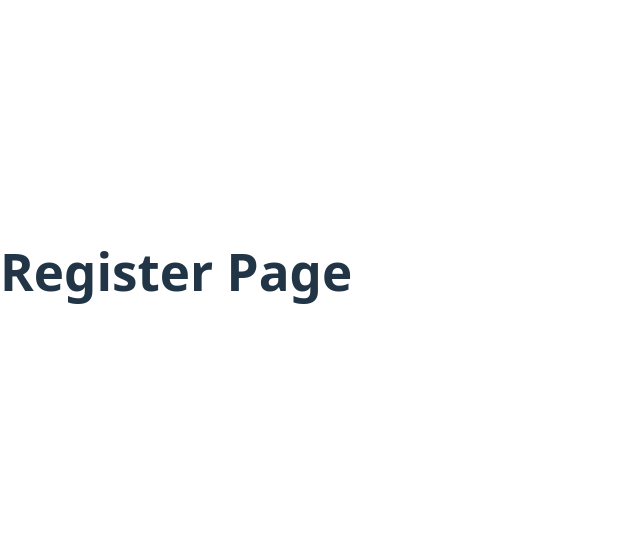
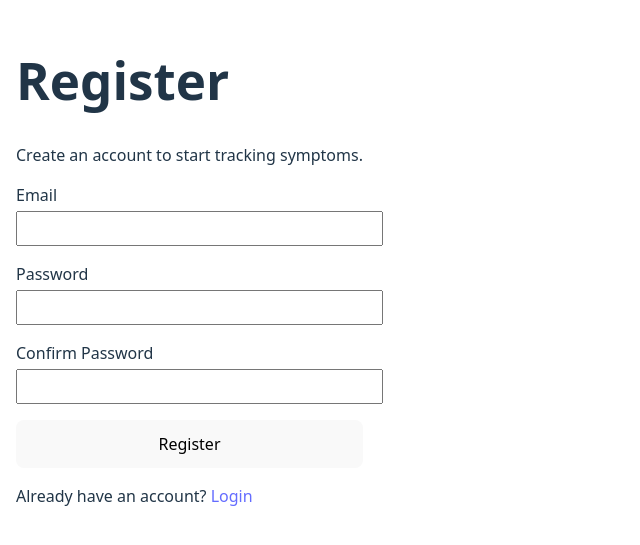
Before and after one commit to pleaselukau/whealth-tracker, a React app in the folder frontend/: page /register in a window 1280 px wide. Shown: the part 129-674 px from the top of the page, without its empty margins (0-640 px from the left). Built offline with nearby package versions, Linux system fonts and the light colour scheme; no server answers; the HTML template or start-up script is replaced by a standard one.

Commit message:
Phase 2: implement login and register pages

```diff
--- a/frontend/src/pages/LoginPage.tsx
+++ b/frontend/src/pages/LoginPage.tsx
@@ -1,3 +1,70 @@
+import { useState } from "react";
+import { Link, useNavigate } from "react-router-dom";
+
+import { useAuth } from "../context/AuthContext";
+
 export function LoginPage() {
-  return <h1>Login Page</h1>;
+  const navigate = useNavigate();
+  const { login } = useAuth();
+
+  const [email, setEmail] = useState("");
+  const [password, setPassword] = useState("");
+  const [error, setError] = useState("");
+  const [isSubmitting, setIsSubmitting] = useState(false);
+
+  async function handleSubmit(event: React.FormEvent<HTMLFormElement>) {
+    event.preventDefault();
+    setError("");
+    setIsSubmitting(true);
+
+    try {
+      await login({ email, password });
+      navigate("/dashboard");
+    } catch (err) {
+      setError(err instanceof Error ? err.message : "Login failed");
+    } finally {
+      setIsSubmitting(false);
+    }
+  }
+
+  return (
+    <div style={{ maxWidth: 400, margin: "4rem auto", padding: "1rem" }}>
+      <h1>Login</h1>
+      <p>Sign in to access your symptom dashboard.</p>
+
+      <form onSubmit={handleSubmit} style={{ display: "grid", gap: "1rem" }}>
+        <label>
+          Email
+          <input
+            type="email"
+            value={email}
+            onChange={(event) => setEmail(event.target.value)}
+            required
+            style={{ display: "block", width: "100%", padding: "0.5rem", marginTop: "0.25rem" }}
+          />
+        </label>
+
+        <label>
+          Password
+          <input
+            type="password"
+            value={password}
+            onChange={(event) => setPassword(event.target.value)}
+            required
+            style={{ display: "block", width: "100%", padding: "0.5rem", marginTop: "0.25rem" }}
+          />
+        </label>
+
+        {error && <p style={{ color: "crimson" }}>{error}</p>}
+
+        <button type="submit" disabled={isSubmitting} style={{ padding: "0.75rem" }}>
+          {isSubmitting ? "Logging in..." : "Login"}
+        </button>
+      </form>
+
+      <p style={{ marginTop: "1rem" }}>
+        Don&apos;t have an account? <Link to="/register">Register</Link>
+      </p>
+    </div>
+  );
 }
--- a/frontend/src/pages/RegisterPage.tsx
+++ b/frontend/src/pages/RegisterPage.tsx
@@ -1,3 +1,89 @@
+import { useState } from "react";
+import { Link, useNavigate } from "react-router-dom";
+
+import { useAuth } from "../context/AuthContext";
+
 export function RegisterPage() {
-  return <h1>Register Page</h1>;
+  const navigate = useNavigate();
+  const { register } = useAuth();
+
+  const [email, setEmail] = useState("");
+  const [password, setPassword] = useState("");
+  const [confirmPassword, setConfirmPassword] = useState("");
+  const [error, setError] = useState("");
+  const [isSubmitting, setIsSubmitting] = useState(false);
+
+  async function handleSubmit(event: React.FormEvent<HTMLFormElement>) {
+    event.preventDefault();
+    setError("");
+
+    if (password !== confirmPassword) {
+      setError("Passwords do not match");
+      return;
+    }
+
+    setIsSubmitting(true);
+
+    try {
+      await register({ email, password });
+      navigate("/dashboard");
+    } catch (err) {
+      setError(err instanceof Error ? err.message : "Registration failed");
+    } finally {
+      setIsSubmitting(false);
+    }
+  }
+
+  return (
+    <div style={{ maxWidth: 400, margin: "4rem auto", padding: "1rem" }}>
+      <h1>Register</h1>
+      <p>Create an account to start tracking symptoms.</p>
+
+      <form onSubmit={handleSubmit} style={{ display: "grid", gap: "1rem" }}>
+        <label>
+          Email
+          <input
+            type="email"
+            value={email}
+            onChange={(event) => setEmail(event.target.value)}
+            required
+            style={{ display: "block", width: "100%", padding: "0.5rem", marginTop: "0.25rem" }}
+          />
+        </label>
+
+        <label>
+          Password
+          <input
+            type="password"
+            value={password}
+            onChange={(event) => setPassword(event.target.value)}
+            required
+            minLength={8}
+            style={{ display: "block", width: "100%", padding: "0.5rem", marginTop: "0.25rem" }}
+          />
+        </label>
+
+        <label>
+          Confirm Password
+          <input
+            type="password"
+            value={confirmPassword}
+            onChange={(event) => setConfirmPassword(event.target.value)}
+            required
+            style={{ display: "block", width: "100%", padding: "0.5rem", marginTop: "0.25rem" }}
+          />
+        </label>
+
+        {error && <p style={{ color: "crimson" }}>{error}</p>}
+
+        <button type="submit" disabled={isSubmitting} style={{ padding: "0.75rem" }}>
+          {isSubmitting ? "Creating account..." : "Register"}
+        </button>
+      </form>
+
+      <p style={{ marginTop: "1rem" }}>
+        Already have an account? <Link to="/login">Login</Link>
+      </p>
+    </div>
+  );
 }
```
